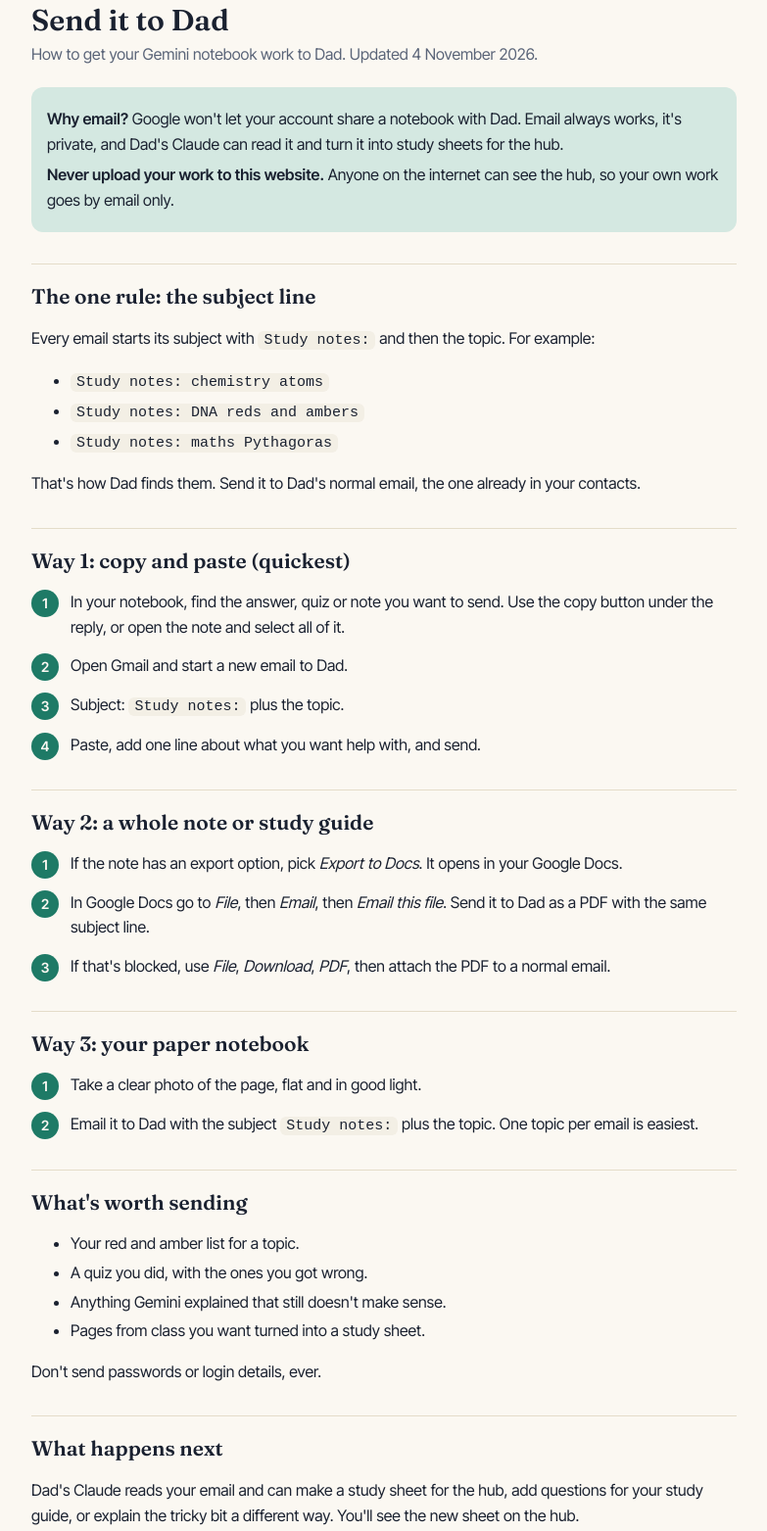
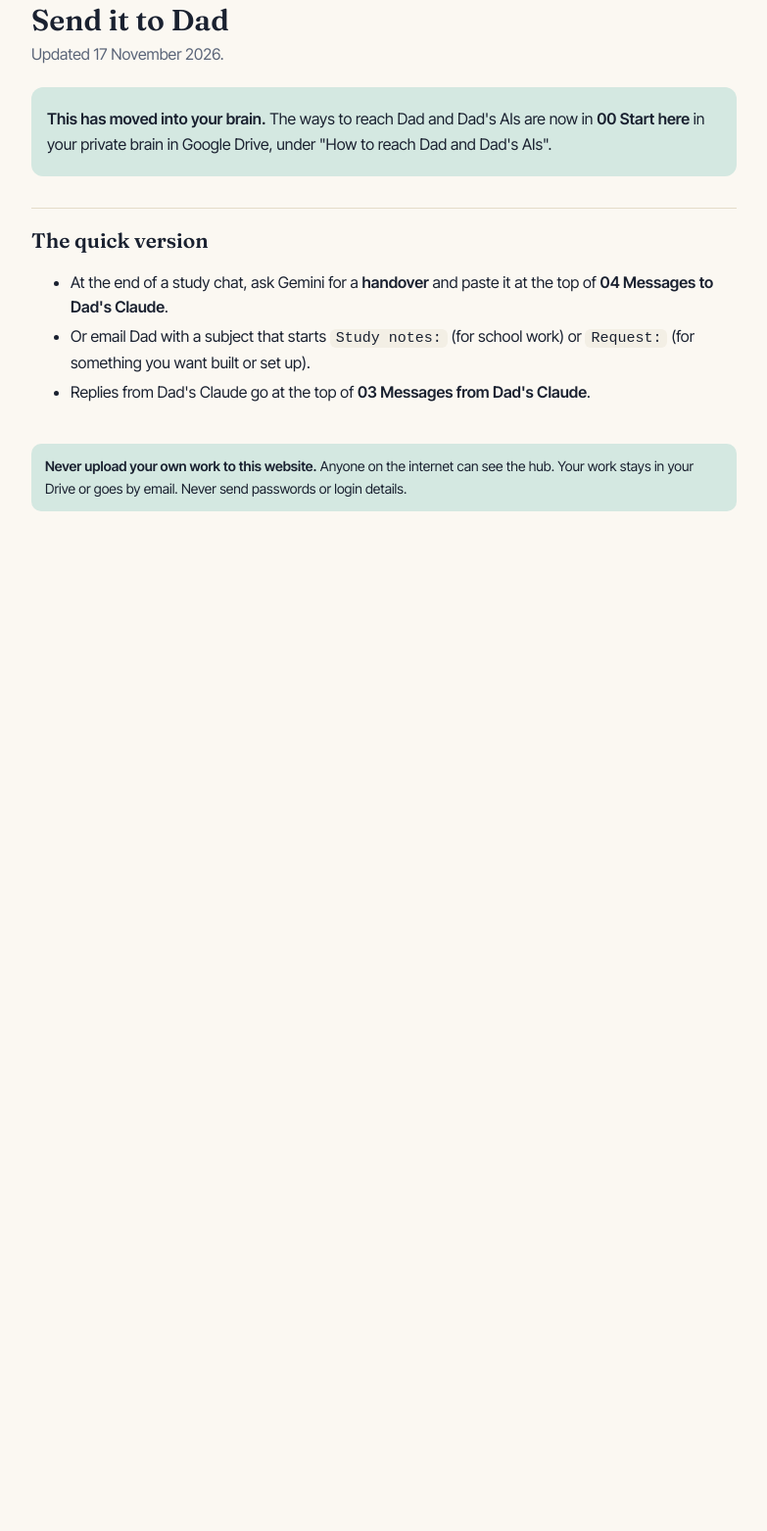
Before and after one commit to null-indexed/jack-hub, a plain HTML site: page materials/send-to-dad.html in a window 1280 px wide. Shown: the part 61-1624 px from the top of the page at 98% size, without its empty margins (248-1031 px from the left). After the commit the page ends 800 px from the top, so only its background shows below. Drawn offline with Linux system fonts and the light colour scheme.

Commit message:
Archive Test plan and slim Send to Dad now Jack's Brain holds colours, plans and contact routes; study pack marks Nov tests done, physics scope and maths board source; sw cache v6-14

```diff
--- a/materials/send-to-dad.html
+++ b/materials/send-to-dad.html
@@ -16,54 +16,18 @@ li{margin:4px 0} .note{margin-top:40px;padding:12px 14px;border-radius:10px;back
 code{background:var(--raised);padding:1px 6px;border-radius:6px;font-size:15px}
 </style></head><body><main><a class="back" href="../">← Back to the hub</a>
 <h1>Send it to Dad</h1>
-<p>How to get your Gemini notebook work to Dad. Updated 4 November 2026.</p>
+<p>Updated 17 November 2026.</p>
 
 <div class="box">
-<p><strong>Why email?</strong> Google won't let your account share a notebook with Dad. Email always works, it's private, and Dad's Claude can read it and turn it into study sheets for the hub.</p>
-<p><strong>Never upload your work to this website.</strong> Anyone on the internet can see the hub, so your own work goes by email only.</p>
+<p><strong>This has moved into your brain.</strong> The ways to reach Dad and Dad's AIs are now in <strong>00 Start here</strong> in your private brain in Google Drive, under "How to reach Dad and Dad's AIs".</p>
 </div>
 
-<h2>The one rule: the subject line</h2>
-<p>Every email starts its subject with <code>Study notes:</code> and then the topic. For example:</p>
+<h2>The quick version</h2>
 <ul>
-<li><code>Study notes: chemistry atoms</code></li>
-<li><code>Study notes: DNA reds and ambers</code></li>
-<li><code>Study notes: maths Pythagoras</code></li>
+<li>At the end of a study chat, ask Gemini for a <strong>handover</strong> and paste it at the top of <strong>04 Messages to Dad's Claude</strong>.</li>
+<li>Or email Dad with a subject that starts <code>Study notes:</code> (for school work) or <code>Request:</code> (for something you want built or set up).</li>
+<li>Replies from Dad's Claude go at the top of <strong>03 Messages from Dad's Claude</strong>.</li>
 </ul>
-<p>That's how Dad finds them. Send it to Dad's normal email, the one already in your contacts.</p>
 
-<h2>Way 1: copy and paste (quickest)</h2>
-<ol class="steps">
-<li>In your notebook, find the answer, quiz or note you want to send. Use the copy button under the reply, or open the note and select all of it.</li>
-<li>Open Gmail and start a new email to Dad.</li>
-<li>Subject: <code>Study notes:</code> plus the topic.</li>
-<li>Paste, add one line about what you want help with, and send.</li>
-</ol>
-
-<h2>Way 2: a whole note or study guide</h2>
-<ol class="steps">
-<li>If the note has an export option, pick <em>Export to Docs</em>. It opens in your Google Docs.</li>
-<li>In Google Docs go to <em>File</em>, then <em>Email</em>, then <em>Email this file</em>. Send it to Dad as a PDF with the same subject line.</li>
-<li>If that's blocked, use <em>File</em>, <em>Download</em>, <em>PDF</em>, then attach the PDF to a normal email.</li>
-</ol>
-
-<h2>Way 3: your paper notebook</h2>
-<ol class="steps">
-<li>Take a clear photo of the page, flat and in good light.</li>
-<li>Email it to Dad with the subject <code>Study notes:</code> plus the topic. One topic per email is easiest.</li>
-</ol>
-
-<h2>What's worth sending</h2>
-<ul>
-<li>Your red and amber list for a topic.</li>
-<li>A quiz you did, with the ones you got wrong.</li>
-<li>Anything Gemini explained that still doesn't make sense.</li>
-<li>Pages from class you want turned into a study sheet.</li>
-</ul>
-<p>Don't send passwords or login details, ever.</p>
-
-<h2>What happens next</h2>
-<p>Dad's Claude reads your email and can make a study sheet for the hub, add questions for your study guide, or explain the tricky bit a different way. You'll see the new sheet on the hub.</p>
-
-<p class="note">You don't have to write neatly or explain much. "This bit, I don't get it" is a perfectly good email.</p>
+<p class="note"><strong>Never upload your own work to this website.</strong> Anyone on the internet can see the hub. Your work stays in your Drive or goes by email. Never send passwords or login details.</p>
 </main></body></html>
--- a/sw.js
+++ b/sw.js
@@ -1,5 +1,5 @@
 // Minimal service worker: network first, falls back to cache when offline.
-const C='jack-hub-v6-13';
+const C='jack-hub-v6-14';
 self.addEventListener('install',e=>self.skipWaiting());
 self.addEventListener('activate',e=>e.waitUntil(self.clients.claim()));
 self.addEventListener('fetch',e=>{
```
Also changed, not shown: hub-v6.js (+1 -10 lines), index.html (+1 -1 lines), materials/revision-plan.html (+8 -3 lines), materials/study-pack.html (+7 -5 lines).
